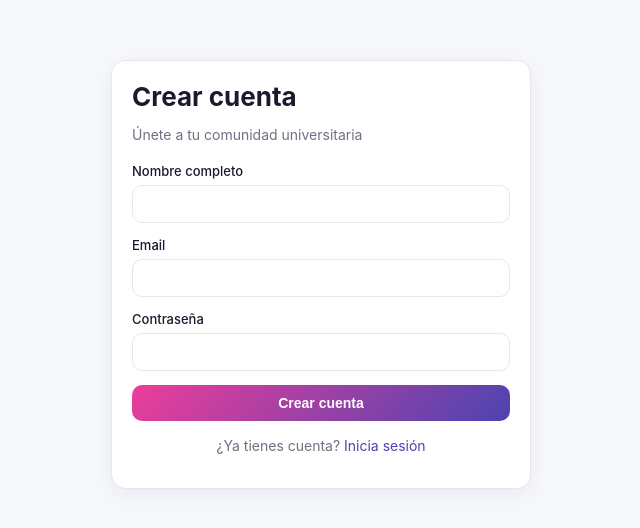
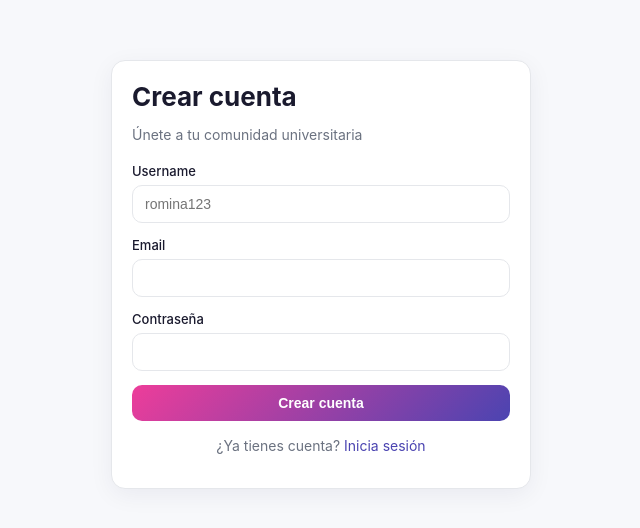
Before and after one commit to RominaPI/StudyPulse-FullStack, a React (Vite) app in the folder frontend/: page /register in a window 1280 px wide. Shown: the part 126-654 px from the top of the page, without its empty margins (319-959 px from the left). Built offline with nearby package versions, Linux system fonts and the light colour scheme; no server answers.

Commit message:
fix register payload

```diff
--- a/frontend/src/lib/auth.tsx
+++ b/frontend/src/lib/auth.tsx
@@ -13,7 +13,7 @@ type User = {
 };
 
 type RegisterData = {
-  name: string;
+  username: string;
   email: string;
   password: string;
 };
--- a/frontend/src/pages/Register.tsx
+++ b/frontend/src/pages/Register.tsx
@@ -5,41 +5,105 @@ import { useAuth } from "../lib/auth";
 export default function Register() {
   const { register } = useAuth();
   const navigate = useNavigate();
-  const [form, setForm] = useState({ name: "", email: "", password: "" });
+
+  const [form, setForm] = useState({
+    username: "",
+    email: "",
+    password: "",
+  });
+
   const [err, setErr] = useState<string | null>(null);
   const [loading, setLoading] = useState(false);
 
-  const set = (k: keyof typeof form) => (e: React.ChangeEvent<HTMLInputElement>) =>
-    setForm({ ...form, [k]: e.target.value });
+  const set =
+    (k: keyof typeof form) =>
+    (e: React.ChangeEvent<HTMLInputElement>) =>
+      setForm({ ...form, [k]: e.target.value });
 
   const onSubmit = async (e: FormEvent) => {
     e.preventDefault();
-    setErr(null); setLoading(true);
+
+    setErr(null);
+    setLoading(true);
+
     try {
       await register(form);
       navigate("/dashboard");
-    } catch (e: any) { setErr(e.message); }
-    finally { setLoading(false); }
+    } catch (e: any) {
+      setErr(e.message);
+    } finally {
+      setLoading(false);
+    }
   };
 
   return (
     <div className="auth-wrap">
       <div className="card auth-card">
-        <h1 className="h1" style={{ marginBottom: 4 }}>Crear cuenta</h1>
-        <p className="muted" style={{ marginBottom: 20 }}>Únete a tu comunidad universitaria</p>
+        <h1 className="h1" style={{ marginBottom: 4 }}>
+          Crear cuenta
+        </h1>
+
+        <p className="muted" style={{ marginBottom: 20 }}>
+          Únete a tu comunidad universitaria
+        </p>
+
         <form onSubmit={onSubmit}>
-          <div className="field"><label className="label">Nombre completo</label>
-            <input className="input" required value={form.name} onChange={set("name")} /></div>
-          <div className="field"><label className="label">Email</label>
-            <input className="input" type="email" required value={form.email} onChange={set("email")} /></div>
-          <div className="field"><label className="label">Contraseña</label>
-            <input className="input" type="password" required minLength={6} value={form.password} onChange={set("password")} /></div>
-          {err && <div className="alert" style={{ marginBottom: 12 }}>{err}</div>}
-          <button className="btn btn-primary" style={{ width: "100%" }} disabled={loading}>
+          <div className="field">
+            <label className="label">Username</label>
+
+            <input
+              className="input"
+              required
+              value={form.username}
+              onChange={set("username")}
+              placeholder="romina123"
+            />
+          </div>
+
+          <div className="field">
+            <label className="label">Email</label>
+
+            <input
+              className="input"
+              type="email"
+              required
+              value={form.email}
+              onChange={set("email")}
+            />
+          </div>
+
+          <div className="field">
+            <label className="label">Contraseña</label>
+
+            <input
+              className="input"
+              type="password"
+              required
+              minLength={6}
+              value={form.password}
+              onChange={set("password")}
+            />
+          </div>
+
+          {err && (
+            <div className="alert" style={{ marginBottom: 12 }}>
+              {err}
+            </div>
+          )}
+
+          <button
+            className="btn btn-primary"
+            style={{ width: "100%" }}
+            disabled={loading}
+          >
             {loading ? "Creando…" : "Crear cuenta"}
           </button>
         </form>
-        <p className="muted" style={{ marginTop: 16, textAlign: "center" }}>
+
+        <p
+          className="muted"
+          style={{ marginTop: 16, textAlign: "center" }}
+        >
           ¿Ya tienes cuenta? <Link to="/login">Inicia sesión</Link>
         </p>
       </div>
```
